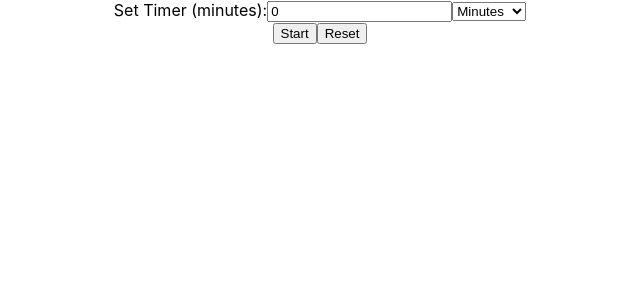
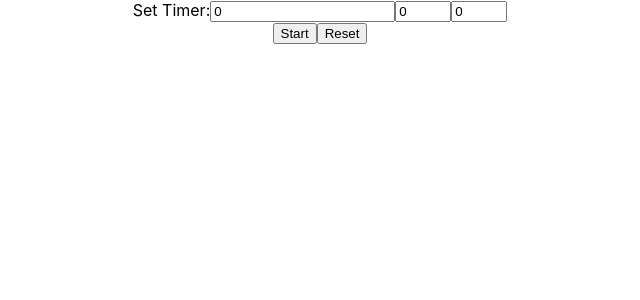
Before and after one commit to NacarateJ/cats-timer, a React (Create React App) app: page / in a window 1280 px wide. Both pictures are taken after a click on the button "Reset". Shown: the top 300 px of the page, without its empty margins (320-960 px from the left). Built offline with nearby package versions, Linux system fonts and the light colour scheme.

Commit message:
Add individual inputs
Added individual inputs for hours, minutes and seconds to add more flexibility to the timer.

```diff
--- a/src/components/Timer.js
+++ b/src/components/Timer.js
@@ -5,8 +5,9 @@ const Timer = () => {
   const [time, setTime] = useState(5 * 60); // Default 5 minutes in seconds
   const [isRunning, setIsRunning] = useState(false);
   const [showForm, setShowForm] = useState(false);
-  const [inputTime, setInputTime] = useState(5); // User input for time
-  const [selectedUnit, setSelectedUnit] = useState("minutes"); // Default unit: minutes
+  const [inputHours, setInputHours] = useState(0);
+  const [inputMinutes, setInputMinutes] = useState(5);
+  const [inputSeconds, setInputSeconds] = useState(0);
   const [isTimeUp, setIsTimeUp] = useState(false); // Track if the time has reached 0
 
   const audioRef = useRef(null); // Ref for audio element
@@ -42,12 +43,11 @@ const Timer = () => {
 
   // Handle start/stop button click
  const handleStartStop = () => {
-    const unitInSeconds = {
-      seconds: 1,
-      minutes: 60,
-      hours: 3600,
-    };
-    setTime(inputTime * unitInSeconds[selectedUnit]);
+   if (!isRunning) {
+     const totalSeconds =
+       inputHours * 3600 + inputMinutes * 60 + parseInt(inputSeconds);
+     setTime(totalSeconds);
+   }
    setIsRunning((prevIsRunning) => !prevIsRunning);
    setShowForm(false); // Hide the form when starting the timer
  };
@@ -59,8 +59,10 @@ const Timer = () => {
     }
 
     setShowForm(true);
-    setInputTime(0);
-    setIsTimeUp(false); // Reset isTimeUp to false when resetting the timer
+    setInputHours(0);
+    setInputMinutes(0);
+    setInputSeconds(0);
+    setIsTimeUp(false);
     handleStopSound();
   };
 
@@ -81,31 +83,60 @@ const Timer = () => {
 
   // Handle input change for custom timer
  const handleInputChange = (e) => {
-    setInputTime(e.target.value);
-  };
+   const { name, value } = e.target;
+   // Ensure that the input values are non-negative
+   const nonNegativeValue = Math.max(0, parseInt(value));
 
-  // Handle select change for unit of time (seconds, minutes, hours)
-  const handleSelectChange = (e) => {
-    setSelectedUnit(e.target.value);
+   // Update the corresponding state based on the input field name
+    switch (name) {
+      case "hours":
+        setInputHours(isNaN(nonNegativeValue) ? 0 : nonNegativeValue);
+        break;
+      case "minutes":
+        setInputMinutes(isNaN(nonNegativeValue) ? 0 : nonNegativeValue);
+        break;
+      case "seconds":
+        setInputSeconds(isNaN(nonNegativeValue) ? 0 : nonNegativeValue);
+        break;
+      default:
+        break;
+    }
  };
 
   return (
     <div className="timer">
       {showForm ? (
         <div className="timer-form">
-          <label htmlFor="timerInput">Set Timer (minutes):</label>
+          <label htmlFor="timerInputs">Set Timer:</label>
           <input
-            id="timerInput"
+            id="timerInputHours"
+            name="hours"
             type="number"
-            min="1"
-            value={inputTime}
+            placeholder="00h"
+            min="0"
+            value={inputHours}
             onChange={handleInputChange}
           />
-          <select value={selectedUnit} onChange={handleSelectChange}>
-            <option value="seconds">Seconds</option>
-            <option value="minutes">Minutes</option>
-            <option value="hours">Hours</option>
-          </select>
+          <input
+            id="timerInputMinutes"
+            name="minutes"
+            type="number"
+            placeholder="00m"
+            min="0"
+            max="59"
+            value={inputMinutes}
+            onChange={handleInputChange}
+          />
+          <input
+            id="timerInputSeconds"
+            name="seconds"
+            type="number"
+            placeholder="00s"
+            min="0"
+            max="59"
+            value={inputSeconds}
+            onChange={handleInputChange}
+          />
         </div>
       ) : (
         <div className="timer-display">
```
Lines whose indentation alone changed are shown as unchanged.
